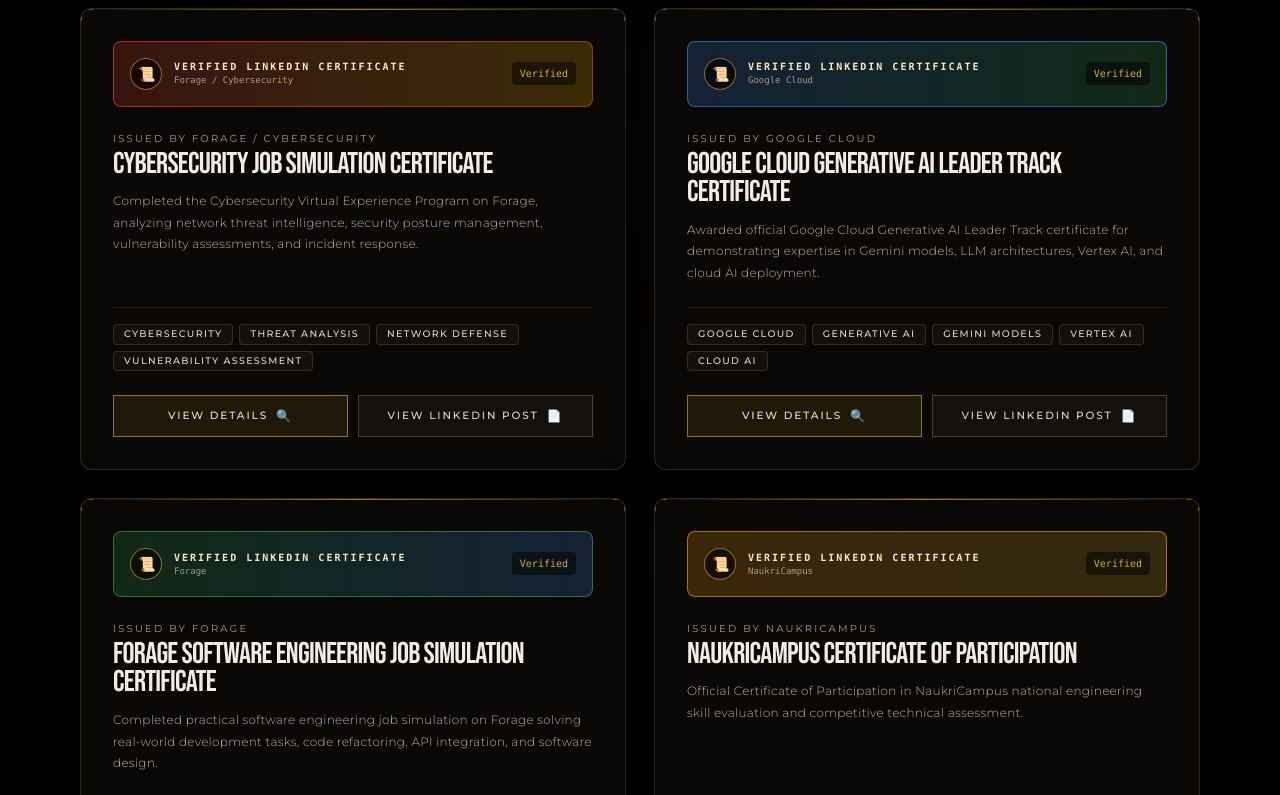
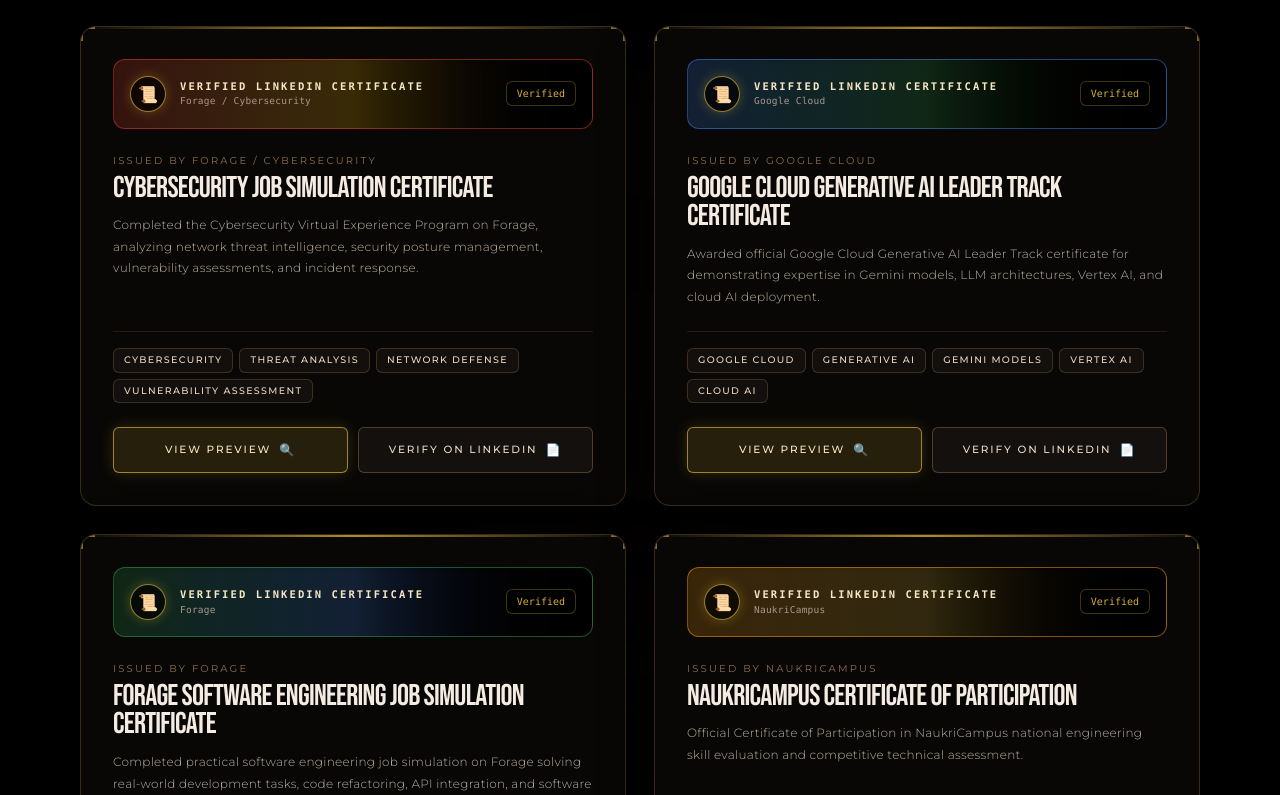
Before and after one commit to Patil-Shital-9236/shitalpatil-portfolio, a React (Vite) app: page / in a window 1280 px wide. Shown: the part 7765-8560 px from the top of the page. Built offline with nearby package versions, Linux system fonts and the light colour scheme; a web font is replaced by a local one.

Commit message:
Enhance Certificate design with modern glassmorphism cards, metallic highlights, and interactive preview modal matching reference portfolio

```diff
--- a/src/components/CertificationsSection.tsx
+++ b/src/components/CertificationsSection.tsx
@@ -24,7 +24,7 @@
     categoryLabel: 'AI & MACHINE LEARNING',
     date: 'Verified',
     badge: '🤖 GENERATIVE AI LITERACY',
-    badgeColor: 'from-[#4285F4]/20 to-[#D4AF37]/20 border-[#4285F4]/60',
+    badgeColor: 'from-[#4285F4]/20 via-[#D4AF37]/20 to-black border-[#4285F4]/50',
     description:
       'Certified in Generative AI Literacy, covering fundamental concepts of Large Language Models (LLMs), prompt engineering principles, AI productivity integration, and enterprise AI usage.',
     skills: ['Generative AI', 'LLMs', 'Prompt Engineering', 'AI Productivity'],
@@ -39,7 +39,7 @@
     categoryLabel: 'FULL STACK & BACKEND',
     date: 'Verified',
     badge: '⚡ SANKEY ARISE PROGRAM',
-    badgeColor: 'from-[#D4AF37]/20 to-[#8C6D4F]/20 border-[#D4AF37]/60',
+    badgeColor: 'from-[#D4AF37]/20 via-[#8C6D4F]/20 to-black border-[#D4AF37]/50',
     description:
       'Completed the intensive Sankey Arise Training Program specializing in software engineering, full stack architecture, data structures, and production web applications.',
     skills: ['Software Engineering', 'Full Stack Development', 'Data Structures', 'Web Applications'],
@@ -54,7 +54,7 @@
     categoryLabel: 'CYBERSECURITY & CLOUD',
     date: 'Verified',
     badge: '🛡️ CYBERSECURITY SIMULATION',
-    badgeColor: 'from-[#EA4335]/20 to-[#FBBC05]/20 border-[#EA4335]/60',
+    badgeColor: 'from-[#EA4335]/20 via-[#FBBC05]/20 to-black border-[#EA4335]/50',
     description:
       'Completed the Cybersecurity Virtual Experience Program on Forage, analyzing network threat intelligence, security posture management, vulnerability assessments, and incident response.',
     skills: ['Cybersecurity', 'Threat Analysis', 'Network Defense', 'Vulnerability Assessment'],
@@ -69,7 +69,7 @@
     categoryLabel: 'AI & MACHINE LEARNING',
     date: 'Verified',
     badge: '☁️ GOOGLE CLOUD GENAI LEADER',
-    badgeColor: 'from-[#4285F4]/20 to-[#34A853]/20 border-[#4285F4]/60',
+    badgeColor: 'from-[#4285F4]/20 via-[#34A853]/20 to-black border-[#4285F4]/50',
     description:
       'Awarded official Google Cloud Generative AI Leader Track certificate for demonstrating expertise in Gemini models, LLM architectures, Vertex AI, and cloud AI deployment.',
     skills: ['Google Cloud', 'Generative AI', 'Gemini Models', 'Vertex AI', 'Cloud AI'],
@@ -84,7 +84,7 @@
     categoryLabel: 'FULL STACK & BACKEND',
     date: 'Verified',
     badge: '💼 FORAGE JOB SIMULATION',
-    badgeColor: 'from-[#34A853]/20 to-[#4285F4]/20 border-[#34A853]/60',
+    badgeColor: 'from-[#34A853]/20 via-[#4285F4]/20 to-black border-[#34A853]/50',
     description:
       'Completed practical software engineering job simulation on Forage solving real-world development tasks, code refactoring, API integration, and software design.',
     skills: ['Software Engineering', 'Code Refactoring', 'API Integration', 'Software Design'],
@@ -99,7 +99,7 @@
     categoryLabel: 'FULL STACK & BACKEND',
     date: 'Verified',
     badge: '🏆 NAUKRICAMPUS PARTICIPATION',
-    badgeColor: 'from-[#FFA116]/20 to-[#D4AF37]/20 border-[#FFA116]/60',
+    badgeColor: 'from-[#FFA116]/20 via-[#D4AF37]/20 to-black border-[#FFA116]/50',
     description:
       'Official Certificate of Participation in NaukriCampus national engineering skill evaluation and competitive technical assessment.',
     skills: ['Technical Assessment', 'Coding Evaluation', 'Problem Solving', 'Engineering Fundamentals'],
@@ -114,7 +114,7 @@
     categoryLabel: 'AI & MACHINE LEARNING',
     date: 'Verified',
     badge: '🧠 MACHINE LEARNING INTERNSHIP',
-    badgeColor: 'from-[#8C6D4F]/20 to-[#D4AF37]/20 border-[#D4AF37]/60',
+    badgeColor: 'from-[#8C6D4F]/20 via-[#D4AF37]/20 to-black border-[#D4AF37]/50',
     description:
       'Successfully completed Machine Learning Internship at Cognifyz Technologies building predictive ML models, data preprocessing pipelines, evaluation metrics, and algorithm implementations.',
     skills: ['Machine Learning', 'Python', 'Scikit-Learn', 'Data Analysis', 'Predictive Modeling'],
@@ -129,7 +129,7 @@
     categoryLabel: 'FULL STACK & BACKEND',
     date: 'Verified',
     badge: '⚙️ BACKEND WEB DEVELOPMENT INTERNSHIP',
-    badgeColor: 'from-[#D4AF37]/20 to-[#120F0C]/40 border-[#D4AF37]/60',
+    badgeColor: 'from-[#D4AF37]/20 via-[#120F0C]/40 to-black border-[#D4AF37]/50',
     description:
       'Awarded Backend Web Development Internship completion for designing RESTful APIs, database schema design, asynchronous server handlers, and scalable backend logic.',
     skills: ['Backend Development', 'Node.js', 'REST APIs', 'Database Architecture', 'Server Security'],
@@ -154,9 +154,9 @@
       id="certifications"
       className="relative w-full bg-black text-[#E8DFD8] font-sans pt-20 pb-32 px-6 sm:px-12 lg:px-20 overflow-hidden"
     >
-      {/* Ambient Lighting */}
-      <div className="absolute top-1/3 right-1/4 w-[32rem] h-[32rem] bg-[#D4AF37]/5 rounded-full blur-[170px] pointer-events-none" />
-      <div className="absolute bottom-1/4 left-1/4 w-[28rem] h-[28rem] bg-[#8C6D4F]/5 rounded-full blur-[160px] pointer-events-none" />
+      {/* Background Glows */}
+      <div className="absolute top-1/3 right-1/4 w-[36rem] h-[36rem] bg-[#D4AF37]/5 rounded-full blur-[180px] pointer-events-none" />
+      <div className="absolute bottom-1/4 left-1/4 w-[32rem] h-[32rem] bg-[#8C6D4F]/5 rounded-full blur-[170px] pointer-events-none" />
 
       <div className="max-w-7xl mx-auto w-full relative z-10">
         {/* Eyebrow Header */}
@@ -200,7 +200,7 @@
             className="text-xs sm:text-sm font-light text-[#A8988B] max-w-md leading-relaxed"
             style={{ fontFamily: "'Montserrat', sans-serif" }}
           >
-            Explore all {certificatesList.length} verified certificates, internship awards, and Google Cloud credentials with direct LinkedIn verification links.
+            Explore all {certificatesList.length} verified certificates, internship awards, and Google Cloud credentials with interactive document previews and direct verification links.
           </p>
         </motion.div>
 
@@ -236,7 +236,7 @@
           ))}
         </div>
 
-        {/* Certificates Grid */}
+        {/* Certificates Grid - Ultra Modern Glassmorphism Cards */}
         <AnimatePresence mode="wait">
           <motion.div
             key={activeFilter}
@@ -253,31 +253,31 @@
                 whileInView={{ opacity: 1, y: 0 }}
                 viewport={{ once: true }}
                 transition={{ duration: 0.6, delay: idx * 0.08 }}
-                className="relative flex flex-col justify-between p-7 sm:p-8 bg-[#0A0806] border border-[#8C6D4F]/30 hover:border-[#D4AF37] rounded-xl transition-all duration-300 group overflow-hidden shadow-[0_15px_45px_rgba(0,0,0,0.85)] hover:shadow-[0_20px_50px_rgba(212,175,55,0.12)]"
+                className="relative flex flex-col justify-between p-7 sm:p-8 bg-[#090806]/90 backdrop-blur-xl border border-[#8C6D4F]/35 hover:border-[#D4AF37] rounded-2xl transition-all duration-500 group overflow-hidden shadow-[0_20px_50px_rgba(0,0,0,0.9)] hover:shadow-[0_25px_60px_rgba(212,175,55,0.15)] hover:-translate-y-1"
               >
-                {/* Top Border Flare */}
-                <div className="absolute top-0 left-0 right-0 h-[1px] bg-gradient-to-r from-transparent via-[#D4AF37]/70 to-transparent" />
+                {/* Top Gold Horizon Edge */}
+                <div className="absolute top-0 left-0 right-0 h-[2px] bg-gradient-to-r from-transparent via-[#D4AF37] to-transparent opacity-80 group-hover:opacity-100 transition-opacity" />
 
                 {/* Corner Minimal L-Brackets */}
-                <div className="absolute top-0 left-0 w-3 h-3 border-t border-l border-[#D4AF37]/50 group-hover:border-[#D4AF37] transition-colors" />
-                <div className="absolute top-0 right-0 w-3 h-3 border-t border-r border-[#D4AF37]/50 group-hover:border-[#D4AF37] transition-colors" />
+                <div className="absolute top-0 left-0 w-3.5 h-3.5 border-t-2 border-l-2 border-[#D4AF37]/60 group-hover:border-[#D4AF37] transition-colors" />
+                <div className="absolute top-0 right-0 w-3.5 h-3.5 border-t-2 border-r-2 border-[#D4AF37]/60 group-hover:border-[#D4AF37] transition-colors" />
 
-                {/* Visual Certificate Frame Banner */}
-                <div className={`mb-6 p-4 rounded-lg bg-gradient-to-r ${cert.badgeColor} border flex items-center justify-between`}>
-                  <div className="flex items-center space-x-3">
-                    <div className="w-8 h-8 rounded-full bg-black/60 border border-[#D4AF37]/60 flex items-center justify-center text-sm">
+                {/* Visual Certificate Header Banner */}
+                <div className={`mb-6 p-4 rounded-xl bg-gradient-to-r ${cert.badgeColor} border flex items-center justify-between shadow-inner`}>
+                  <div className="flex items-center space-x-3.5">
+                    <div className="w-9 h-9 rounded-full bg-black/70 border border-[#D4AF37]/70 flex items-center justify-center text-base shadow-[0_0_12px_rgba(212,175,55,0.3)]">
                       📜
                     </div>
                     <div>
-                      <span className="block text-[10px] font-mono tracking-[0.2em] text-[#F7E7C4] uppercase font-semibold">
+                      <span className="block text-[10.5px] font-mono tracking-[0.2em] text-[#F7E7C4] uppercase font-bold">
                         VERIFIED LINKEDIN CERTIFICATE
                       </span>
-                      <span className="block text-[9px] font-mono text-[#A8988B]">
+                      <span className="block text-[9.5px] font-mono text-[#A8988B] tracking-wide">
                         {cert.issuer}
                       </span>
                     </div>
                   </div>
-                  <span className="text-[10px] font-mono text-[#D4AF37] bg-black/50 px-2 py-1 rounded">
+                  <span className="text-[10px] font-mono text-[#D4AF37] bg-black/70 px-2.5 py-1 rounded-md border border-[#D4AF37]/30">
                     {cert.date}
                   </span>
                 </div>
@@ -286,10 +286,10 @@
                   <div>
                     {/* Issuer */}
                     <span
-                      className="block text-[10px] font-mono tracking-[0.22em] uppercase text-[#A8988B] mb-1"
+                      className="block text-[10px] font-mono tracking-[0.22em] uppercase text-[#8C6D4F] mb-1.5"
                       style={{ fontFamily: "'Montserrat', sans-serif" }}
                     >
-                      ISSUED BY {cert.issuer}
+                      ISSUED BY {cert.issuer.toUpperCase()}
                     </span>
 
                     {/* Certificate Title */}
@@ -315,7 +315,7 @@
                       {cert.skills.map((s) => (
                         <span
                           key={s}
-                          className="px-2.5 py-0.5 text-[9.5px] font-medium tracking-[0.14em] uppercase rounded-sm border border-[#8C6D4F]/30 bg-[#120F0C] text-[#E8D7C5] group-hover:border-[#D4AF37]/40 transition-colors"
+                          className="px-2.5 py-1 text-[9.5px] font-medium tracking-[0.14em] uppercase rounded-md border border-[#8C6D4F]/35 bg-[#120F0C] text-[#E8D7C5] group-hover:border-[#D4AF37]/50 transition-colors"
                           style={{ fontFamily: "'Montserrat', sans-serif" }}
                         >
                           {s}
@@ -327,10 +327,10 @@
                     <div className="flex flex-col sm:flex-row gap-2.5">
                       <button
                         onClick={() => setSelectedCert(cert)}
-                        className="flex-1 inline-flex items-center justify-center space-x-2 py-3 border border-[#D4AF37]/60 bg-[#D4AF37]/10 hover:bg-[#D4AF37] text-[#F7E7C4] hover:text-black text-[10.5px] font-medium tracking-[0.18em] uppercase transition-all duration-300"
+                        className="flex-1 inline-flex items-center justify-center space-x-2 py-3.5 border border-[#D4AF37]/70 bg-[#D4AF37]/15 hover:bg-[#D4AF37] text-[#F7E7C4] hover:text-black text-[10.5px] font-medium tracking-[0.18em] uppercase transition-all duration-300 rounded-md shadow-[0_0_15px_rgba(212,175,55,0.2)]"
                         style={{ fontFamily: "'Montserrat', sans-serif" }}
                       >
-                        <span>VIEW DETAILS</span>
+                        <span>VIEW PREVIEW</span>
                         <span className="text-xs">🔍</span>
                       </button>
 
@@ -338,10 +338,10 @@
                         href={cert.certificateUrl}
                         target="_blank"
                         rel="noopener noreferrer"
-                        className="flex-1 inline-flex items-center justify-center space-x-2 py-3 border border-[#8C6D4F]/50 bg-[#14100D] hover:border-[#D4AF37] hover:bg-[#D4AF37] text-[#EAD8C7] hover:text-black text-[10.5px] font-medium tracking-[0.18em] uppercase transition-all duration-300"
+                        className="flex-1 inline-flex items-center justify-center space-x-2 py-3.5 border border-[#8C6D4F]/50 bg-[#14100D] hover:border-[#D4AF37] hover:bg-[#1A1510] text-[#EAD8C7] hover:text-[#F7E7C4] text-[10.5px] font-medium tracking-[0.18em] uppercase transition-all duration-300 rounded-md"
                         style={{ fontFamily: "'Montserrat', sans-serif" }}
                       >
-                        <span>VIEW LINKEDIN POST</span>
+                        <span>VERIFY ON LINKEDIN</span>
                         <span className="text-xs">📄</span>
                       </a>
                     </div>
@@ -360,33 +360,33 @@
               animate={{ opacity: 1 }}
               exit={{ opacity: 0 }}
               onClick={() => setSelectedCert(null)}
-              className="fixed inset-0 z-50 bg-black/90 backdrop-blur-md flex items-center justify-center p-4 sm:p-6"
+              className="fixed inset-0 z-50 bg-black/92 backdrop-blur-xl flex items-center justify-center p-4 sm:p-6"
             >
               <motion.div
                 initial={{ scale: 0.9, opacity: 0, y: 20 }}
                 animate={{ scale: 1, opacity: 1, y: 0 }}
                 exit={{ scale: 0.9, opacity: 0, y: 20 }}
                 onClick={(e) => e.stopPropagation()}
-                className="relative max-w-2xl w-full rounded-2xl border-2 border-[#D4AF37] bg-[#0E0C0A] p-8 sm:p-10 shadow-[0_25px_80px_rgba(212,175,55,0.25)] overflow-hidden"
+                className="relative max-w-2xl w-full rounded-3xl border-2 border-[#D4AF37] bg-[#0E0C0A] p-8 sm:p-10 shadow-[0_25px_90px_rgba(212,175,55,0.3)] overflow-hidden"
               >
-                {/* Gold Horizon Line */}
+                {/* Gold Top Flare */}
                 <div className="absolute top-0 left-0 right-0 h-1 bg-gradient-to-r from-[#D4AF37] via-[#F7E7C4] to-[#D4AF37]" />
 
                 {/* Close Button */}
                 <button
                   onClick={() => setSelectedCert(null)}
-                  className="absolute top-4 right-4 text-[#A8988B] hover:text-white text-lg w-8 h-8 rounded-full border border-[#8C6D4F]/40 flex items-center justify-center transition-colors"
+                  className="absolute top-4 right-4 text-[#A8988B] hover:text-white text-lg w-9 h-9 rounded-full border border-[#8C6D4F]/40 bg-[#14100D] flex items-center justify-center transition-colors"
                 >
                   ✕
                 </button>
 
-                {/* Certificate Emblem Header */}
+                {/* Certificate Header */}
                 <div className="text-center mb-6">
-                  <div className="inline-flex items-center justify-center w-16 h-16 rounded-full border-2 border-[#D4AF37] bg-[#D4AF37]/10 text-2xl mb-3 shadow-[0_0_20px_rgba(212,175,55,0.3)]">
+                  <div className="inline-flex items-center justify-center w-16 h-16 rounded-full border-2 border-[#D4AF37] bg-[#D4AF37]/15 text-2xl mb-3 shadow-[0_0_25px_rgba(212,175,55,0.35)]">
                     📜
                   </div>
                   <span className="block text-[10px] font-mono tracking-[0.3em] uppercase text-[#D4AF37]">
-                    OFFICIAL CERTIFICATE DOCUMENT
+                    OFFICIAL CERTIFICATE DOCUMENT PREVIEW
                   </span>
                   <h3
                     className="text-3xl sm:text-4xl text-white font-normal uppercase leading-tight mt-1"
@@ -399,8 +399,8 @@
                   </span>
                 </div>
 
-                {/* Certificate Details Box */}
-                <div className="p-5 rounded-lg border border-[#8C6D4F]/40 bg-[#050403] mb-6 space-y-3">
+                {/* Certificate Specifications Box */}
+                <div className="p-5 rounded-xl border border-[#8C6D4F]/40 bg-[#050403] mb-6 space-y-3 shadow-inner">
                   <div className="flex items-center justify-between text-xs font-mono">
                     <span className="text-[#8C6D4F]">RECIPIENT:</span>
                     <span className="text-[#F7E7C4] font-semibold">SHITAL PATIL</span>
@@ -411,7 +411,7 @@
                   </div>
                   <div className="flex items-center justify-between text-xs font-mono">
                     <span className="text-[#8C6D4F]">VERIFICATION STATUS:</span>
-                    <span className="text-[#34A853] font-semibold">VERIFIED & ACTIVE ✓</span>
+                    <span className="text-[#34A853] font-semibold">VERIFIED &amp; ACTIVE ✓</span>
                   </div>
                 </div>
 
@@ -431,7 +431,7 @@
                     {selectedCert.skills.map((s) => (
                       <span
                         key={s}
-                        className="px-3 py-1 text-[10px] font-medium tracking-[0.14em] uppercase rounded-sm border border-[#D4AF37]/50 bg-[#D4AF37]/10 text-[#F7E7C4]"
+                        className="px-3 py-1 text-[10px] font-medium tracking-[0.14em] uppercase rounded-md border border-[#D4AF37]/50 bg-[#D4AF37]/10 text-[#F7E7C4]"
                         style={{ fontFamily: "'Montserrat', sans-serif" }}
                       >
                         {s}
@@ -446,16 +446,16 @@
                     href={selectedCert.certificateUrl}
                     target="_blank"
                     rel="noopener noreferrer"
-                    className="flex-1 inline-flex items-center justify-center space-x-2 py-3.5 border border-[#D4AF37] bg-[#D4AF37] text-black text-xs font-medium tracking-[0.2em] uppercase transition-all hover:bg-[#F7E7C4]"
+                    className="flex-1 inline-flex items-center justify-center space-x-2 py-3.5 border border-[#D4AF37] bg-[#D4AF37] text-black text-xs font-medium tracking-[0.2em] uppercase transition-all hover:bg-[#F7E7C4] rounded-md shadow-[0_0_20px_rgba(212,175,55,0.4)]"
                     style={{ fontFamily: "'Montserrat', sans-serif" }}
                   >
-                    <span>OPEN LINKEDIN POST</span>
+                    <span>OPEN LINKEDIN DOCUMENT</span>
                     <span className="text-xs">📄</span>
                   </a>
 
                   <button
                     onClick={() => setSelectedCert(null)}
-                    className="px-6 py-3.5 border border-[#8C6D4F]/40 bg-[#120F0C] text-[#A8988B] hover:text-white text-xs font-medium tracking-[0.2em] uppercase transition-colors"
+                    className="px-6 py-3.5 border border-[#8C6D4F]/40 bg-[#120F0C] text-[#A8988B] hover:text-white text-xs font-medium tracking-[0.2em] uppercase transition-colors rounded-md"
                     style={{ fontFamily: "'Montserrat', sans-serif" }}
                   >
                     CLOSE PREVIEW
```
